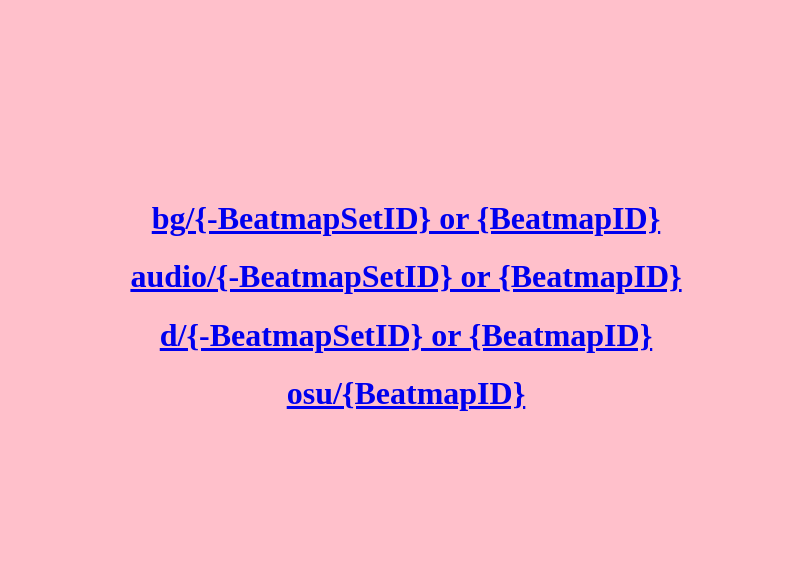
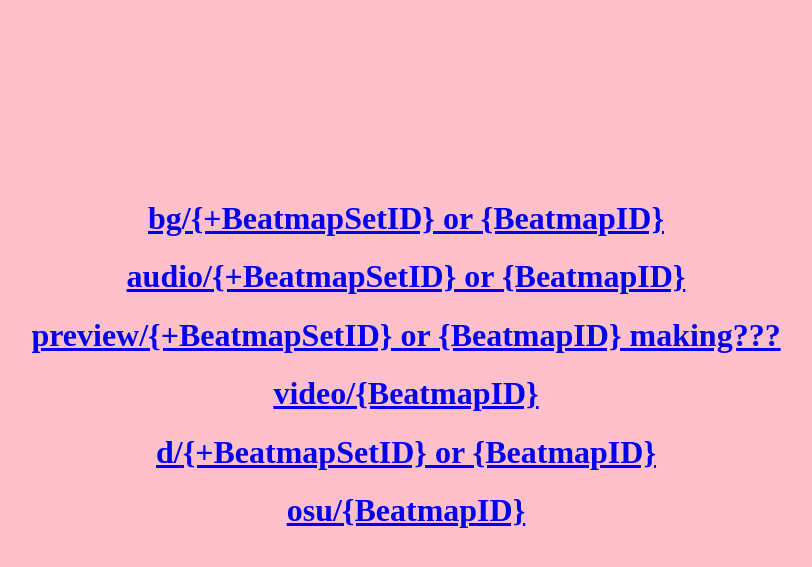
Before and after one commit to osuRedstar/osu-media-server, a Flask app: page / in a window 1280 px wide. Shown: the top 567 px of the page, without its empty margins (234-1046 px from the left). Run offline with Flask 3, Linux system fonts and the light colour scheme.

Commit message:
Update index.html

```diff
--- a/templates/index.html
+++ b/templates/index.html
@@ -9,19 +9,34 @@
     <div id="rsm" style="text-align: center;">
         <h1>
             <a href="/bg/" target="_blank" rel="noopener noreferrer">
-                bg/{-BeatmapSetID} or {BeatmapID}
+                bg/{+BeatmapSetID} or {BeatmapID}
             </a>
         </h1>
+
         <h1>
             <a href="/audio/" target="_blank" rel="noopener noreferrer">
-                audio/{-BeatmapSetID} or {BeatmapID}
+                audio/{+BeatmapSetID} or {BeatmapID}
             </a>
         </h1>
+
+        <h1>
+            <a href="/preview/" target="_blank" rel="noopener noreferrer">
+                preview/{+BeatmapSetID} or {BeatmapID} making???
+            </a>
+        </h1>
+
+        <h1>
+            <a href="/video/" target="_blank" rel="noopener noreferrer">
+                video/{BeatmapID}
+            </a>
+        </h1>
+
         <h1>
             <a href="/d/" target="_blank" rel="noopener noreferrer">
-                d/{-BeatmapSetID} or {BeatmapID}
+                d/{+BeatmapSetID} or {BeatmapID}
             </a>
         </h1>
+
         <h1>
             <a href="/osu/" target="_blank" rel="noopener noreferrer">
                 osu/{BeatmapID}
```
